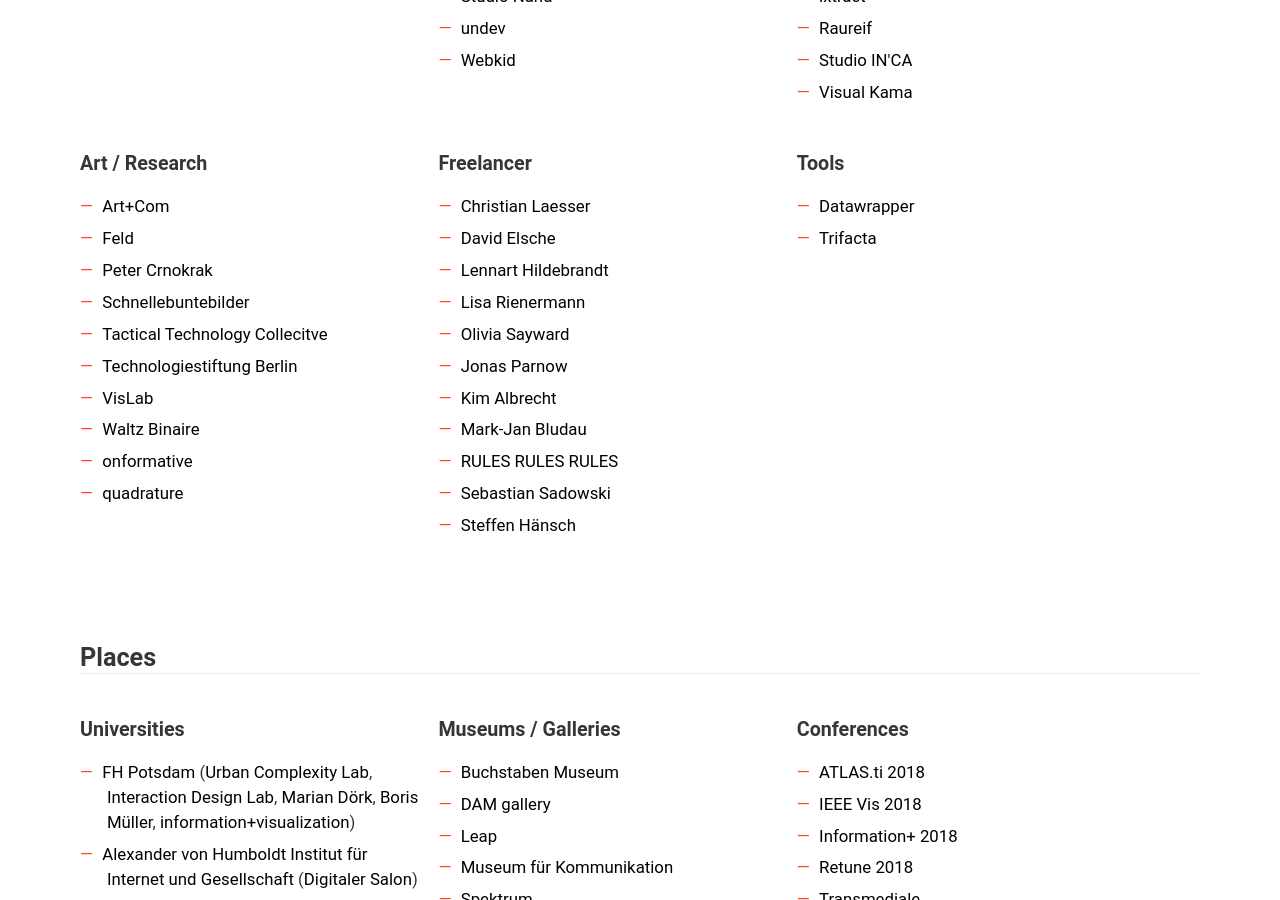
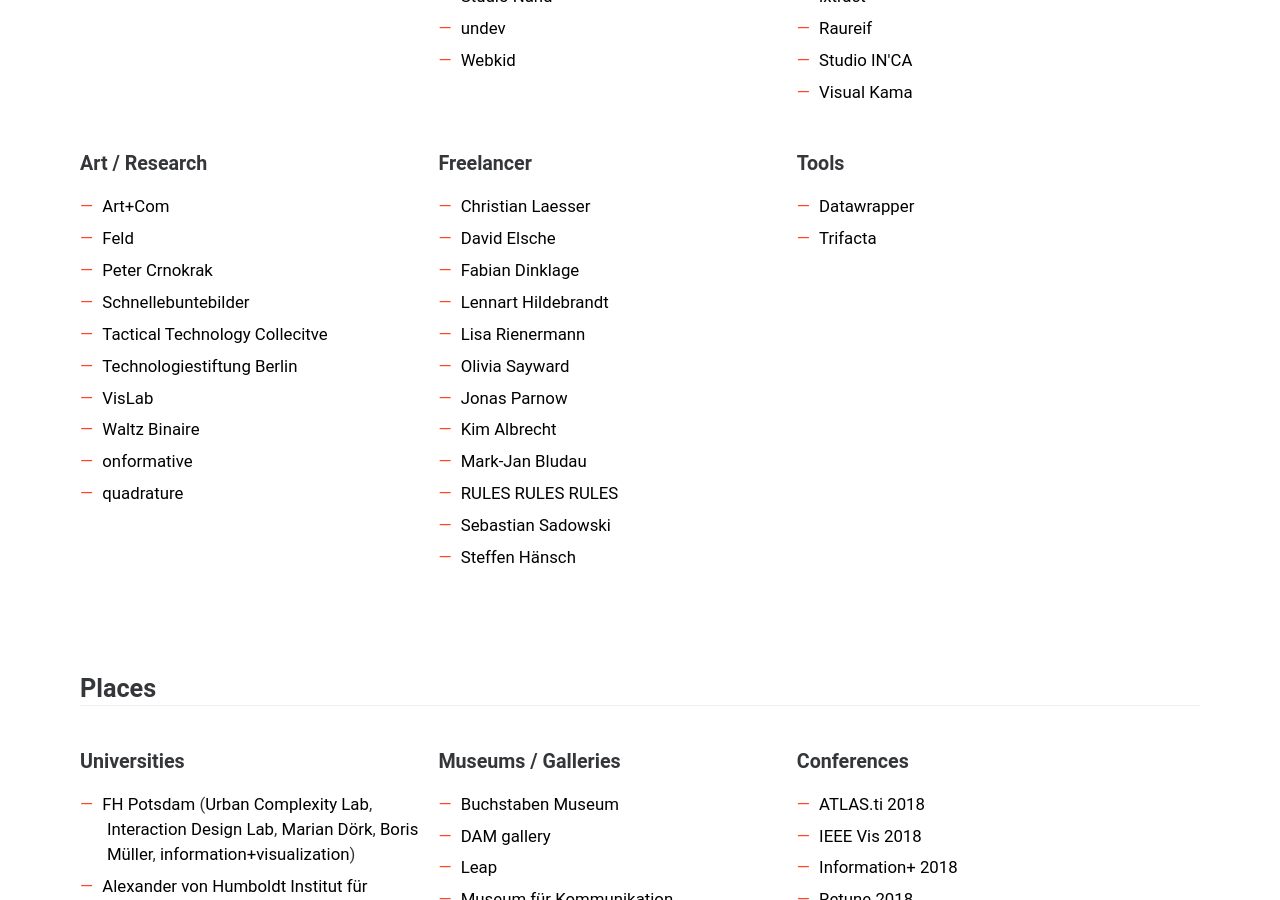
Before and after one commit to Data-Visualization-Berlin/datavis.berlin, a Jekyll site: the page built from index.html, in a window 1280 px wide and 900 px high, scrolled down 764 px. Built offline with Jekyll 4.4.1, drawn with Linux system fonts in a browser that asks for light colours.

Commit message:
Fabian added

```diff
--- a/index.html
+++ b/index.html
@@ -59,10 +59,11 @@
         <ul>
           <li><a href="https://www.christianlaesser.com/">Christian Laesser</a></li>
           <li><a href="http://davidelsche.com/">David Elsche</a></li>
+          <li><a href="http://fabiandinklage.com/">Fabian Dinklage</a></li>
           <li><a href="http://www.lennerd.com/">Lennart Hildebrandt</a></li>
           <li><a href="http://lisarienermann.com">Lisa Rienermann</a></li>
           <li><a href="http://oliviasayward.com/">Olivia Sayward</a></li>
-          <li><a href="https://jonasparnow.de/">Jonas Parnow</a></li>
+          <li><a href="https://jonasparnow.com/">Jonas Parnow</a></li>
           <li><a href="http://kimalbrecht.com/">Kim Albrecht</a></li>
           <li><a href="http://www.markjanbludau.de">Mark-Jan Bludau</a></li>
           <li><a href="http://rulesrulesrules.studio/">RULES RULES RULES</a></li>
```
